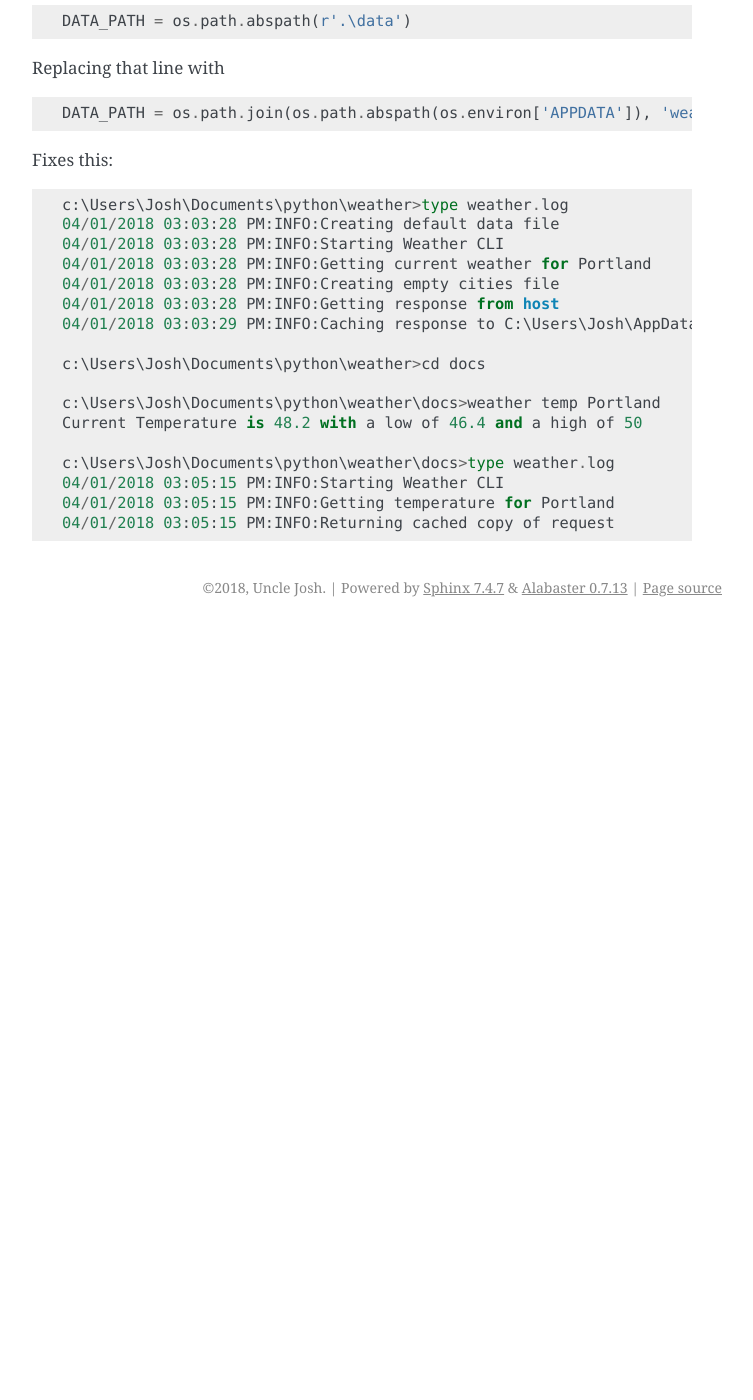
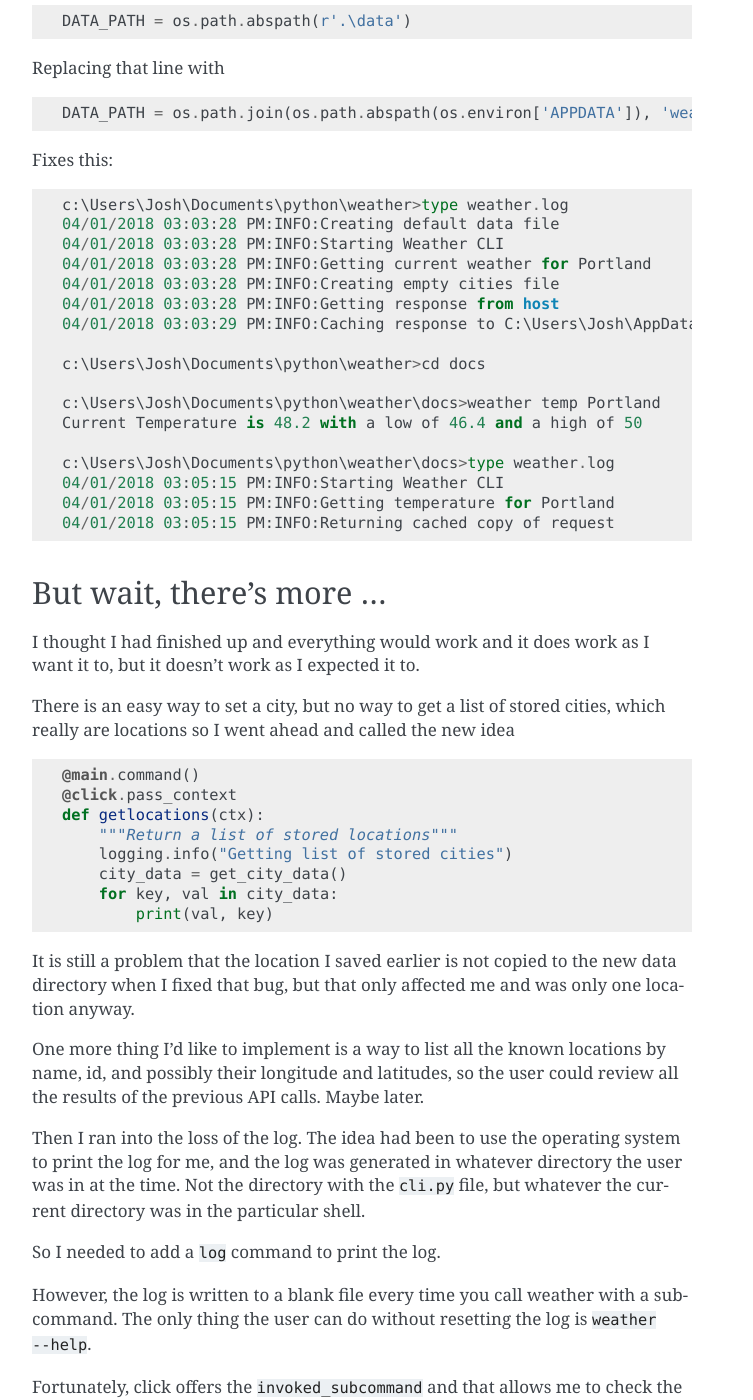
Before and after one commit to JoshuaEnglish/weather, a Sphinx documentation site: the page built from docs/tutorial.txt, in a window 1280 px wide and 1400 px high, scrolled down 4063 px. Shown: the whole window, without its empty margins (388-1141 px from the left). Built offline with Sphinx 7.4.7, drawn with Linux system fonts in a browser that asks for light colours; before the commit the page ends 4690 px from its top, so only the background shows below that; some of the changed text lies outside the part shown.

```diff
--- a/docs/tutorial.txt
+++ b/docs/tutorial.txt
@@ -205,3 +205,65 @@ Fixes this::
 	04/01/2018 03:05:15 PM:INFO:Starting Weather CLI
 	04/01/2018 03:05:15 PM:INFO:Getting temperature for Portland
 	04/01/2018 03:05:15 PM:INFO:Returning cached copy of request
+
+But wait, there's more ...
+==========================
+
+I thought I had finished up and everything would work and it does work as I
+want it to, but it doesn't work as I expected it to.
+
+There is an easy way to set a city, but no way to get a list of stored cities,
+which really are locations so I went ahead and called the new idea
+
+.. code::
+
+
+    @main.command()
+    @click.pass_context
+    def getlocations(ctx):
+        """Return a list of stored locations"""
+        logging.info("Getting list of stored cities")
+        city_data = get_city_data()
+        for key, val in city_data:
+            print(val, key)
+
+It is still a problem that the location I saved earlier is not copied to the
+new data directory when I fixed that bug, but that only affected me and was
+only one location anyway.
+
+One more thing I'd like to implement is a way to list all the known locations
+by name, id, and possibly their longitude and latitudes, so the user could
+review all the results of the previous API calls. Maybe later.
+
+Then I ran into the loss of the log. The idea had been to use the operating
+system to print the log for me, and the log was generated in whatever directory
+the user was in at the time. Not the directory with the ``cli.py`` file, but
+whatever the current directory was in the particular shell.
+
+So I needed to add a ``log`` command to print the log.
+
+However, the log is written to a blank file every time you call weather with
+a subcommand. The only thing the user can do without resetting the log is
+``weather --help``.
+
+Fortunately, click offers the ``invoked_subcommand`` and that allows me to check
+the subcommand and then decide if I want to start a new log::
+
+
+    if ctx.invoked_subcommand != "log":
+        logging.basicConfig(filename=os.path.join(DATA_PATH, 'weather.log'),
+                            filemode='w',
+                            format='%(asctime)s:%(levelname)s:%(message)s',
+                            datefmt='%m/%d/%Y %I:%M:%S %p',
+                            level=logging.INFO)
+
+And that lets me bypass logwriting. The actual log is printed simply:
+
+.. code::
+
+    @main.command()
+    @click.pass_context
+    def log(ctx):
+        """Print the log of the last run"""
+        with open(os.path.join(DATA_PATH, 'weather.log'), 'r') as fp:
+            click.echo(fp.read(), nl=False)
--- a/setup.py
+++ b/setup.py
@@ -2,7 +2,7 @@ from setuptools import setup
 
 setup(
     name='weather',
-    version='1.0',
+    version='1.1',
     py_modules=['cli'],
     install_requires=['Click', ],
     entry_points={
```
Also changed, not shown: cli.py (+26 -7 lines).
